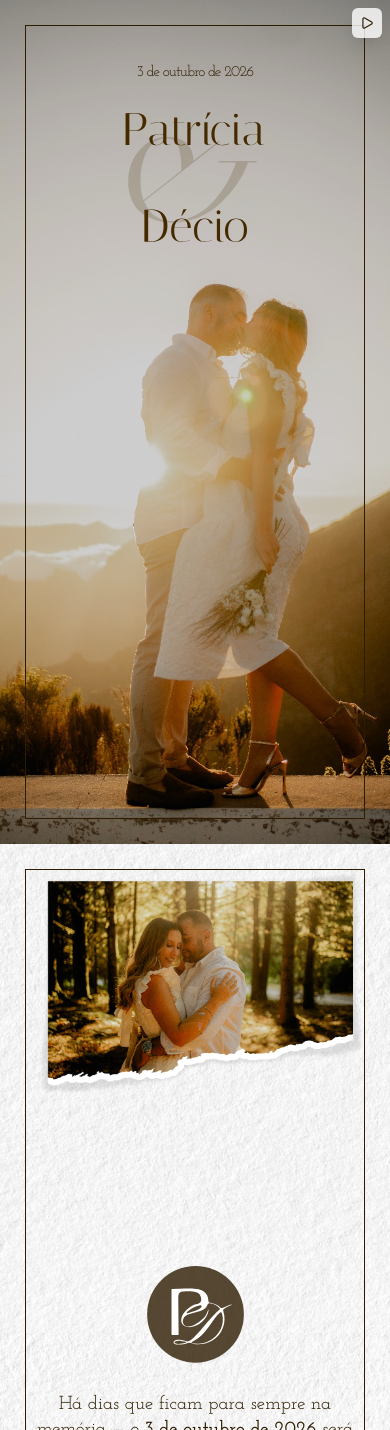
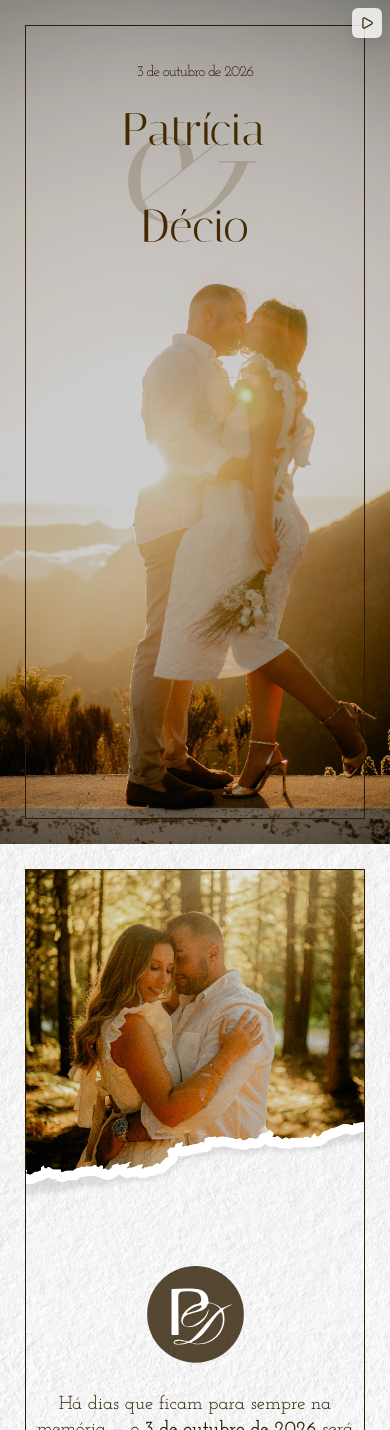
Before and after one commit to sleekprogrammer/pnd-wedding-landing-page, a React (Create React App) app: page / in a window 390 px wide. Shown: the top 1430 px of the page. Built offline with nearby package versions, Linux system fonts and the light colour scheme; the HTML template or start-up script is replaced by a standard one.

Commit message:
Adjust torn image and text for smaller screens

```diff
--- a/src/components/HomeSection.jsx
+++ b/src/components/HomeSection.jsx
@@ -7,7 +7,6 @@ export default function HomeSection() {
   return (
     <section className="section home-section" id="home">
       <div className="relative flex items-center justify-center w-full h-screen px-4">
-        {/* Background Image - local path */}
         <div
           className="home-background"
           style={{
--- a/src/styles/Wedding.css
+++ b/src/styles/Wedding.css
@@ -143,7 +143,7 @@
 
 .welcome-image-torn-top {
   position: absolute;
-  top: 0;
+  top: -24px;
   left: 0;
   width: 100%;
   height: 60vh; /* Mobile: 60% of viewport height */
@@ -153,12 +153,10 @@
 
 .welcome-image-torn-edge {
   width: 100%;
-  height: 100%;
+  height: 160%;
   object-fit: cover;
   display: block;
   border: none;
-  margin: 0;
-  pointer-events: none;
 }
 
 .welcome-frame-content {
@@ -219,7 +217,7 @@
     min-height: 96vh;
   }
   .welcome-image-torn-top {
-    height: 80vh;
+    height: 100vh;
   }
   .welcome-frame-content {
     padding-top: 50vh;
@@ -234,6 +232,12 @@
   }
   .welcome-frame-content {
     padding-top: 100vw;
+  }
+}
+
+@media (max-width: 375px) {
+  .welcome-text-paper {
+    padding: 1rem;
   }
 }
 
```
